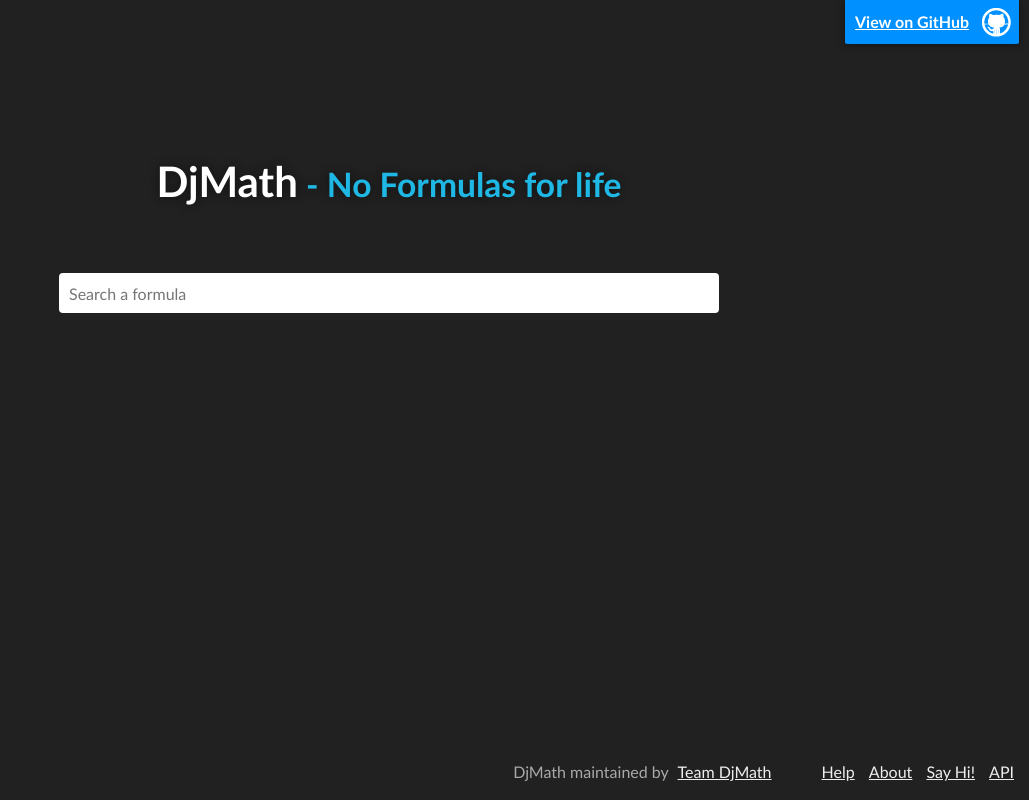
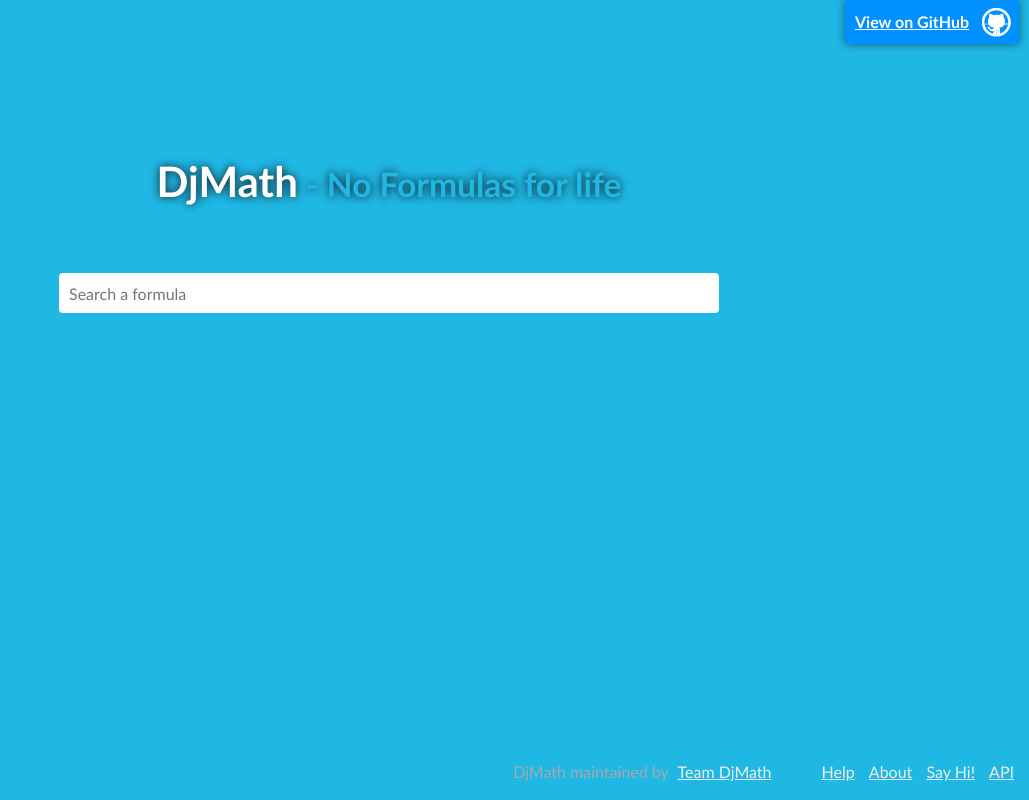
Before and after one commit to djMath/djMath.github.io, a plain HTML site: page index.html in a window 1280 px wide. Shown: the whole page, without its empty margins (251-1280 px from the left). Drawn offline with Linux system fonts and the light colour scheme.

Commit message:
Update stylesheet.css

```diff
--- a/stylesheets/stylesheet.css
+++ b/stylesheets/stylesheet.css
@@ -1,7 +1,7 @@
 body {
   box-sizing: border-box;
   color:#373737;
-  background: #212121;
+  background: #1FB8E5;
   font-size: 16px;
   font-family: 'Myriad Pro', Calibri, Helvetica, Arial, sans-serif;
   line-height: 1.5;
```
